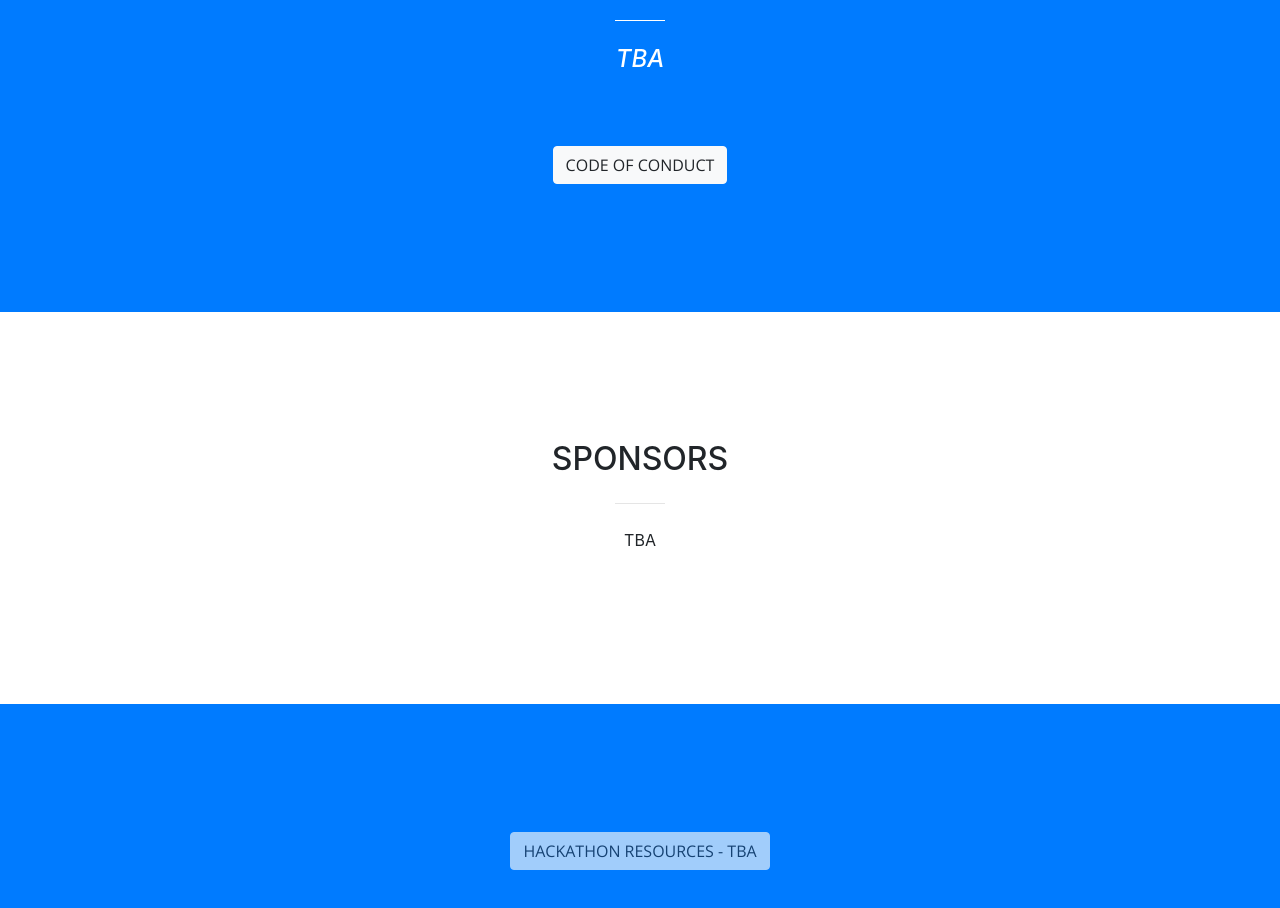
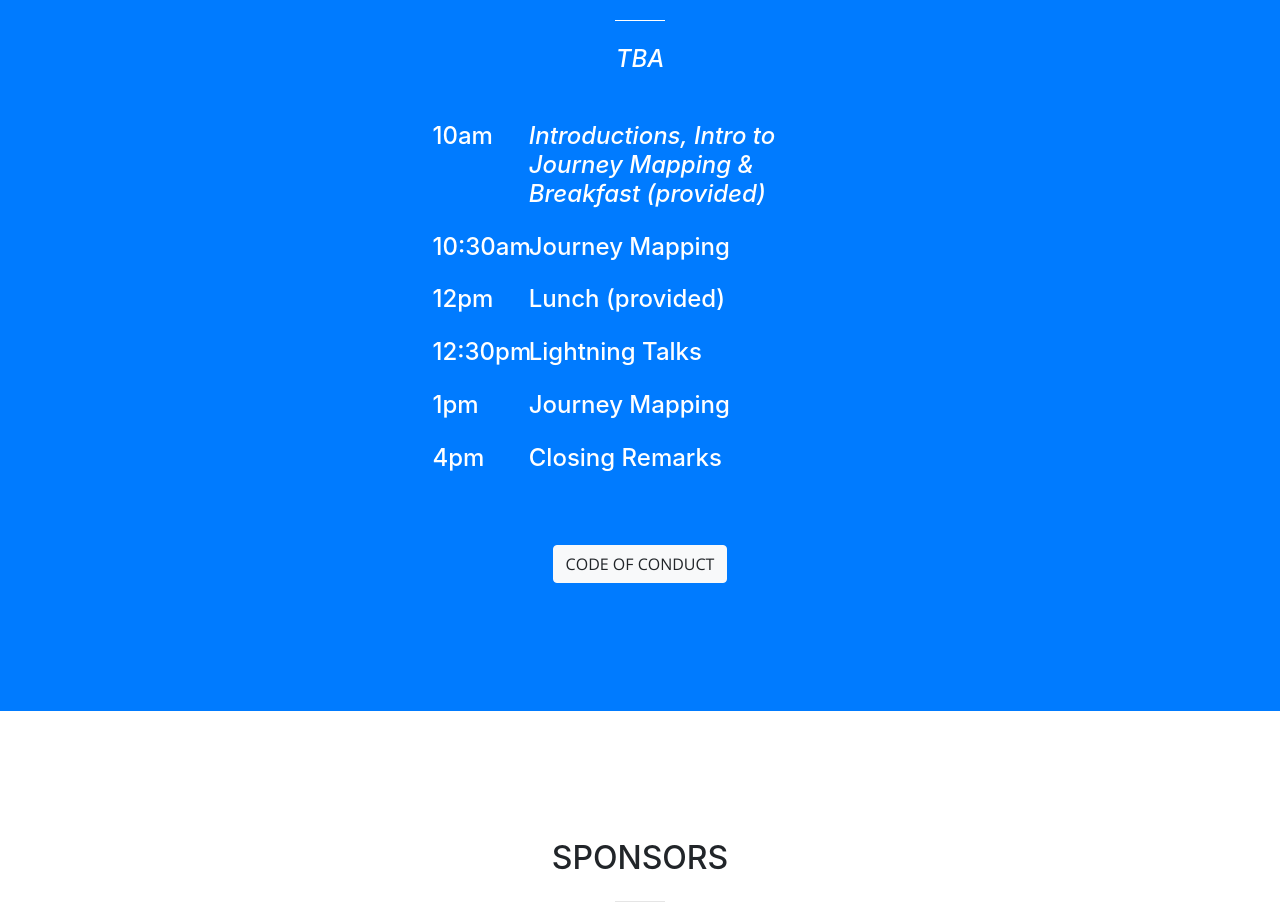
Before and after one commit to codefordenver/NDoCH-Website, a website with bundled scripts: page index.html in a window 1280 px wide. Shown: the part 2780-3688 px from the top of the page. Built offline with nearby package versions, Linux system fonts and the light colour scheme.

Commit message:
Adding Schedule
Added schedule to index page

```diff
--- a/index.html
+++ b/index.html
@@ -166,57 +166,31 @@
         <div class="container">
             <div class="row">
                 <div class="col-lg-5 m-auto">
-                  <!--
                     <div class="mt-4 mx-auto">
                         <div class="d-flex">
-                          <h4 class="text-white mb-4 col-3">8:45</h4>
-                          <h4 class="text-white mb-4"><i>Breakfast (provided)</i></h4>
+                          <h4 class="text-white mb-4 col-3">10am</h4>
+                          <h4 class="text-white mb-4"><i>Introductions, Intro to Journey Mapping & Breakfast (provided)</i></h4>
                         </div>
                         <div class="d-flex">
-                          <h4 class="text-white mb-4 col-3">9:00</h4>
-                          <h4 class="text-white mb-4">Civic Engagement Panel</h4>
+                          <h4 class="text-white mb-4 col-3">10:30am</h4>
+                          <h4 class="text-white mb-4">Journey Mapping</h4>
                         </div>
                         <div class="d-flex">
-                          <h4 class="text-white mb-4 col-3">9:45</h4>
+                          <h4 class="text-white mb-4 col-3">12pm</h4>
+                          <h4 class="text-white mb-4">Lunch (provided)</h4>
+                        </div>
+                        <div class="d-flex">
+                          <h4 class="text-white mb-4 col-3">12:30pm</h4>
                           <h4 class="text-white mb-4">Lightning Talks</h4>
                         </div>
                         <div class="d-flex">
-                          <h4 class="text-white mb-4 col-3">10:15</h4>
-                          <h4 class="text-white mb-4">Project Pitches</h4>
+                          <h4 class="text-white mb-4 col-3">1pm</h4>
+                          <h4 class="text-white mb-4">Journey Mapping</h4>
                         </div>
                         <div class="d-flex">
-                          <h4 class="text-white mb-4 col-3">10:30</h4>
-                          <h4 class="text-white mb-4">Brainstorming Session<br>Design / Build / Iterate</h4>
+                          <h4 class="text-white mb-4 col-3">4pm</h4>
+                          <h4 class="text-white mb-4">Closing Remarks</h4>
                         </div>
-                        <div class="d-flex">
-                          <h4 class="text-white mb-4 col-3">11:15</h4>
-                          <h4 class="text-white mb-4">Project Pitches</h4>
-                        </div>
-                        <div class="d-flex">
-                          <h4 class="text-white mb-4 col-3">11:30</h4>
-                          <h4 class="text-white mb-4">Design / Build / Iterate</h4>
-                        </div>
-                        <div class="d-flex">
-                          <h4 class="text-white mb-4 col-3">1:00</h4>
-                          <h4 class="text-white mb-4"><i>Lunch (provided)</i></h4>
-                        </div>
-                        <div class="d-flex">
-                          <h4 class="text-white mb-4 col-3">1:30</h4>
-                          <h4 class="text-white mb-4">Project Updates</h4>
-                        </div>
-                        <div class="d-flex">
-                          <h4 class="text-white mb-4 col-3">2:00</h4>
-                          <h4 class="text-white mb-4">Design / Build / Iterate<br>Intro to Programming*</h4>
-                        </div>
-                        <div class="d-flex">
-                          <h4 class="text-white mb-4 col-3">5:00</h4>
-                          <h4 class="text-white mb-4">Wrap Up</h4>
-                        </div>
-                    </div>
-                    <small class="text-white ml-3 d-block mb-3">* 2-4pm: This two hour workshop, taught by Amy Holt from the Turing School of Software and Design, will cover fundamental concepts of backend programming so you can explore, apply and continue building on your own. Turn your ideas into action and get a fun and interactive deep dive into the programming field.
-                      <br>** Sign up in person at the event, starting at 8:45am. Limited to 15 spots. Bring a laptop!
-                    </small>
-                    -->
                     <div class="text-center">
                         <a class="btn btn-light btn-xl mt-5" target="_blank" rel="noopener noreferrer" href="https://github.com/codefordenver/codeofconduct#code-of-conduct">
                           Code of Conduct
```
